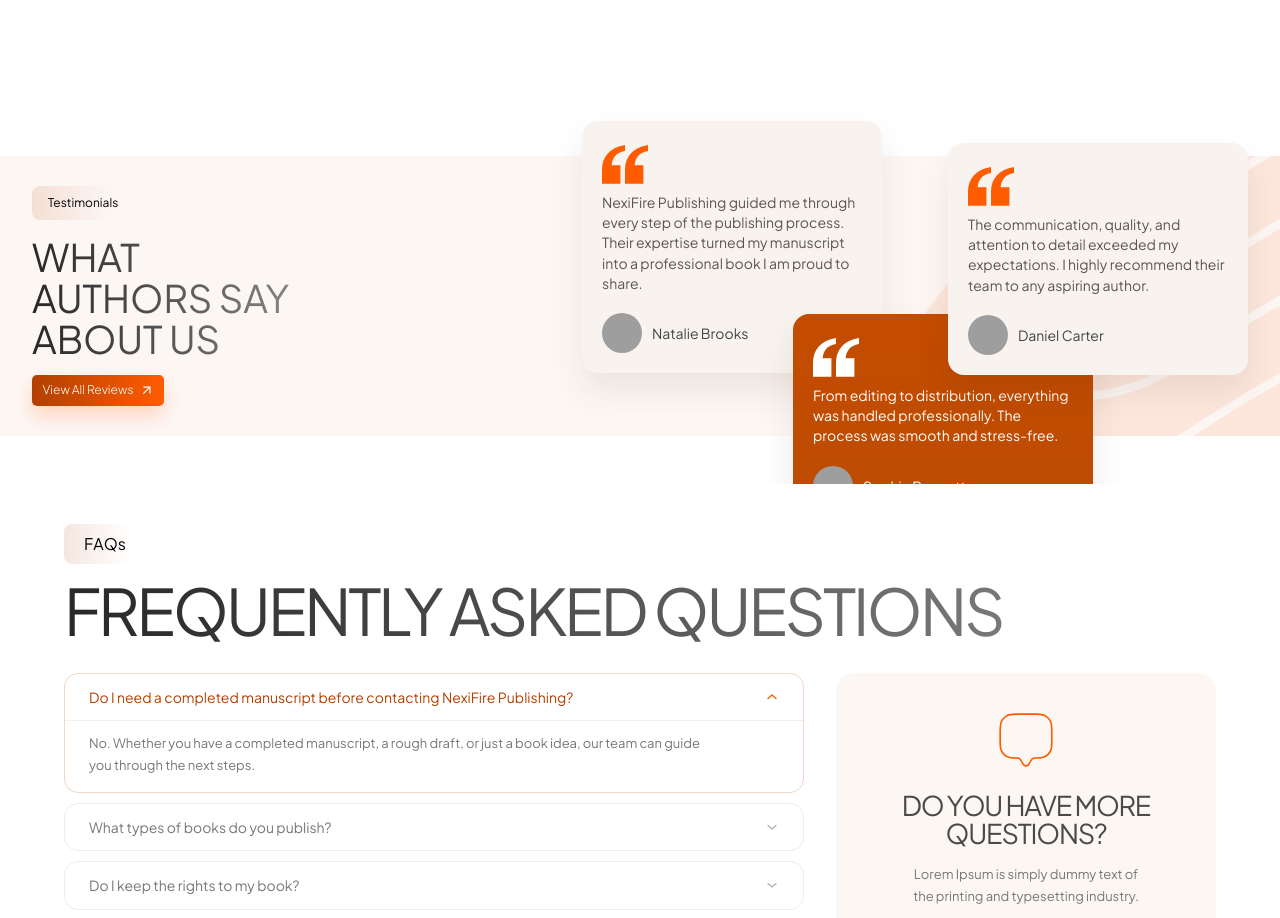
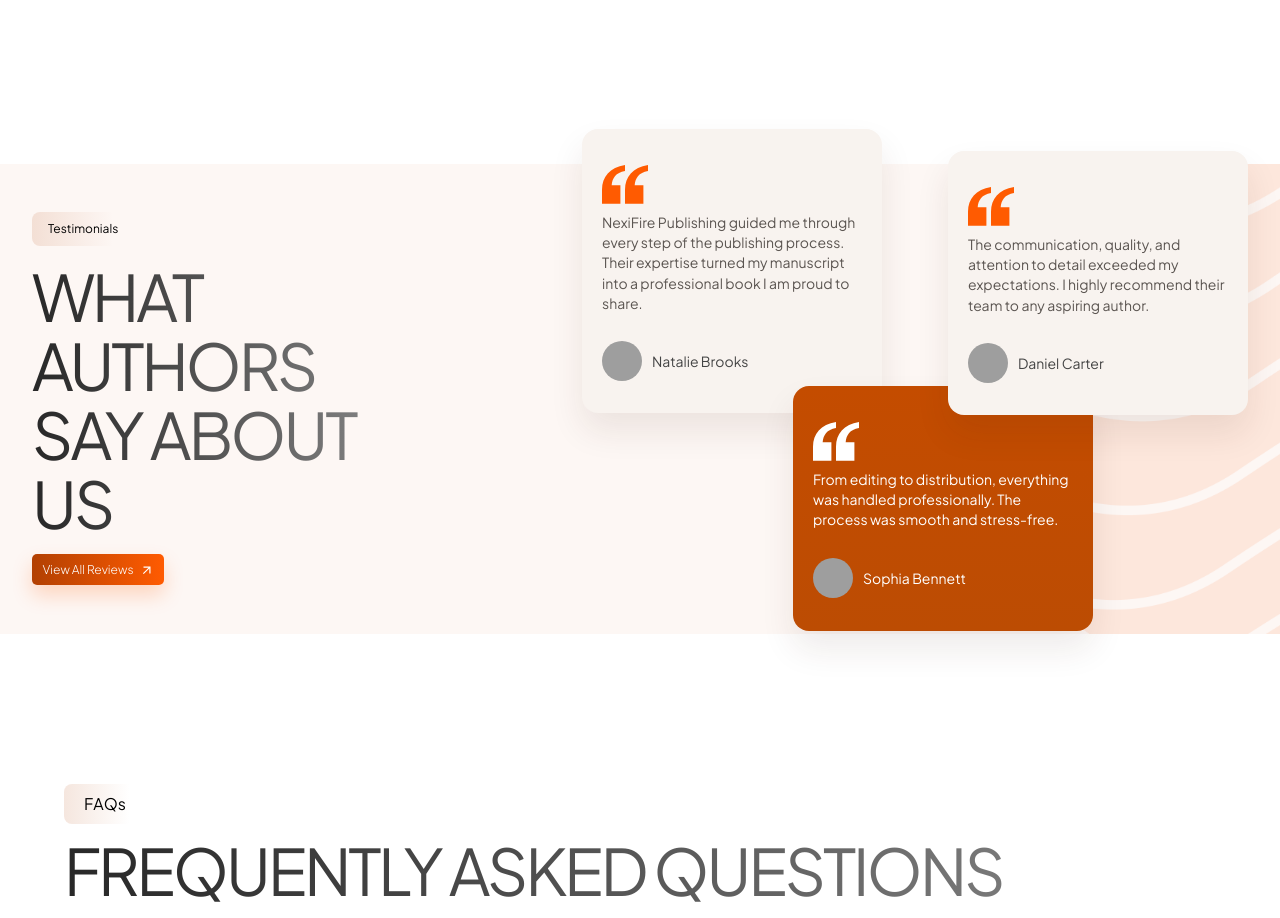
Before and after one commit to BemBexLab/nexifire-publishing, a Next.js app: page / in a window 1280 px wide. Shown: the part 5840-6758 px from the top of the page. Built offline with nearby package versions, Linux system fonts and the light colour scheme; grey boxes are pictures that could not be loaded.

Commit message:
Updated Codebase

```diff
--- a/components/Testimonials.tsx
+++ b/components/Testimonials.tsx
@@ -56,7 +56,7 @@
     zIndex: 20,
     style: {
       left: "235px",
-      top: "158px",
+      top: "222px",
     },
     initial: { x: 0, y: 120 },
   },
@@ -65,9 +65,9 @@
 const Testimonials = () => {
   return (
     <section id="testimonials" className="overflow-hidden bg-white">
-      <div className="relative h-[55vh] w-full">
+      <div className="relative h-[680px] w-full md:h-[640px] xl:h-[700px]">
         <div
-          className="absolute inset-x-0 top-[112px] h-[35vh] w-full bg-cover bg-center bg-no-repeat"
+          className="absolute inset-x-0 top-[120px] h-[440px] w-full bg-cover bg-center bg-no-repeat md:h-[430px] xl:h-[470px]"
           style={{ backgroundImage: "url('/Frame 2147225735.png')" }}
         >
           <div className="relative z-10 mx-auto flex h-full w-full max-w-[1440px] flex-col gap-12 px-6 md:flex-row md:items-center md:justify-between md:gap-0 md:px-8">
@@ -82,7 +82,7 @@
                 Testimonials
               </motion.div>
 
-              <h2 className="block w-full max-w-[10ch] bg-gradient-to-r from-[#282828] to-[#8C8C8C] bg-clip-text font-jakarta text-left text-[2.2rem] font-normal uppercase leading-[1.08] text-transparent sm:text-[2.9rem] md:text-[38px]">
+              <h2 className="block w-full max-w-full font-jakarta bg-gradient-to-r from-[#282828] to-[#8C8C8C] bg-clip-text text-left text-[2.2rem] font-normal uppercase leading-[1.08] tracking-[-0.045em] text-transparent sm:text-[2.9rem] md:text-[3.6rem] lg:text-[4rem]">
                 What Authors Say About Us
               </h2>
 
@@ -110,7 +110,7 @@
                       item.featured
                         ? "bg-[linear-gradient(180deg,#C44C00_0%,#BC4C03_100%)] text-white"
                         : "bg-[#f8f3ef] text-[#57514d]"
-                    } w-full max-w-[560px] self-center sm:px-10 md:absolute md:max-w-none md:w-[300px] md:px-5 md:py-5`}
+                    } w-full max-w-[560px] self-center sm:px-10 md:absolute md:min-h-[245px] md:max-w-none md:w-[300px] md:px-5 md:py-8`}
                   >
                     <div
                       className={`text-[4.9rem] font-semibold leading-none md:text-[3.7rem] ${
@@ -144,7 +144,7 @@
                     </p>
 
                     {item.showAvatar ? (
-                      <div className="mt-8 flex items-center gap-3.5 md:mt-5 md:gap-2.5">
+                      <div className="mt-8 flex items-center gap-3.5 md:mt-7 md:gap-2.5">
                         <Image
                           src={item.avatarSrc!}
                           alt={item.name}
```
